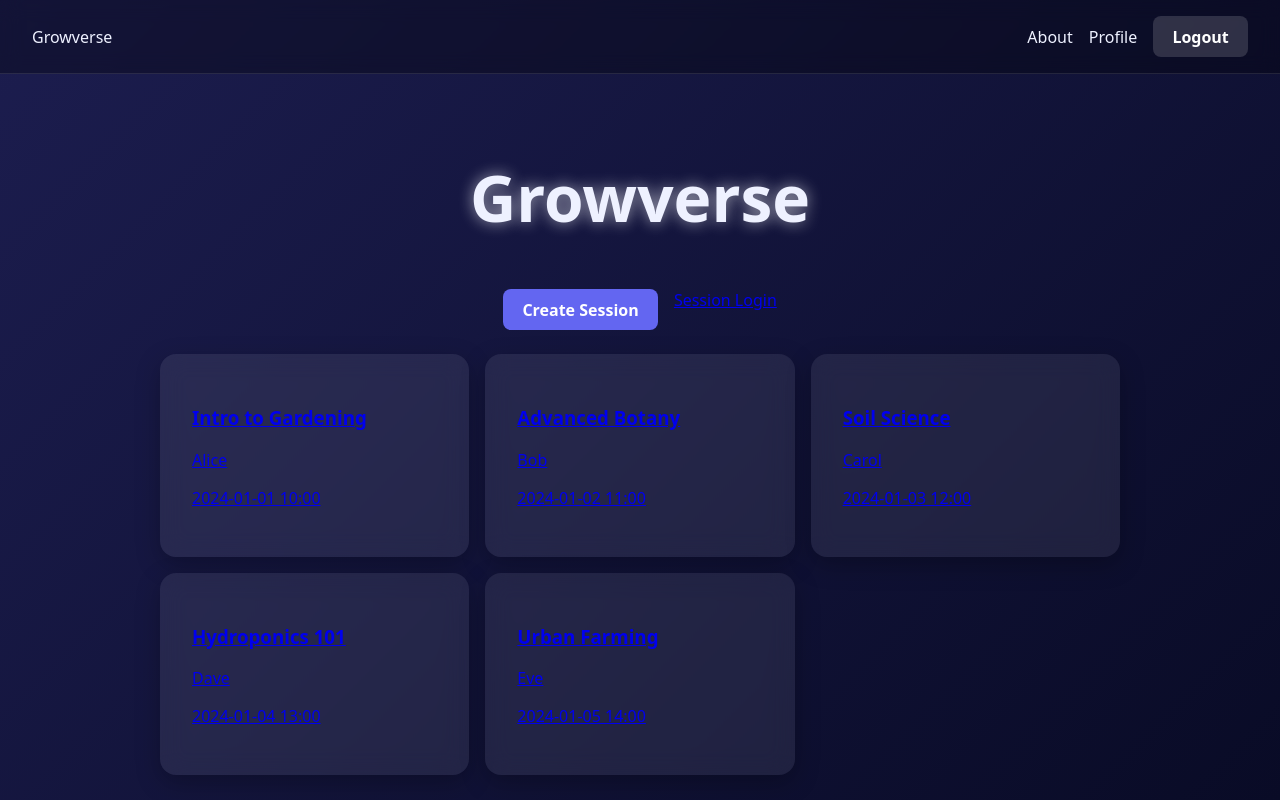
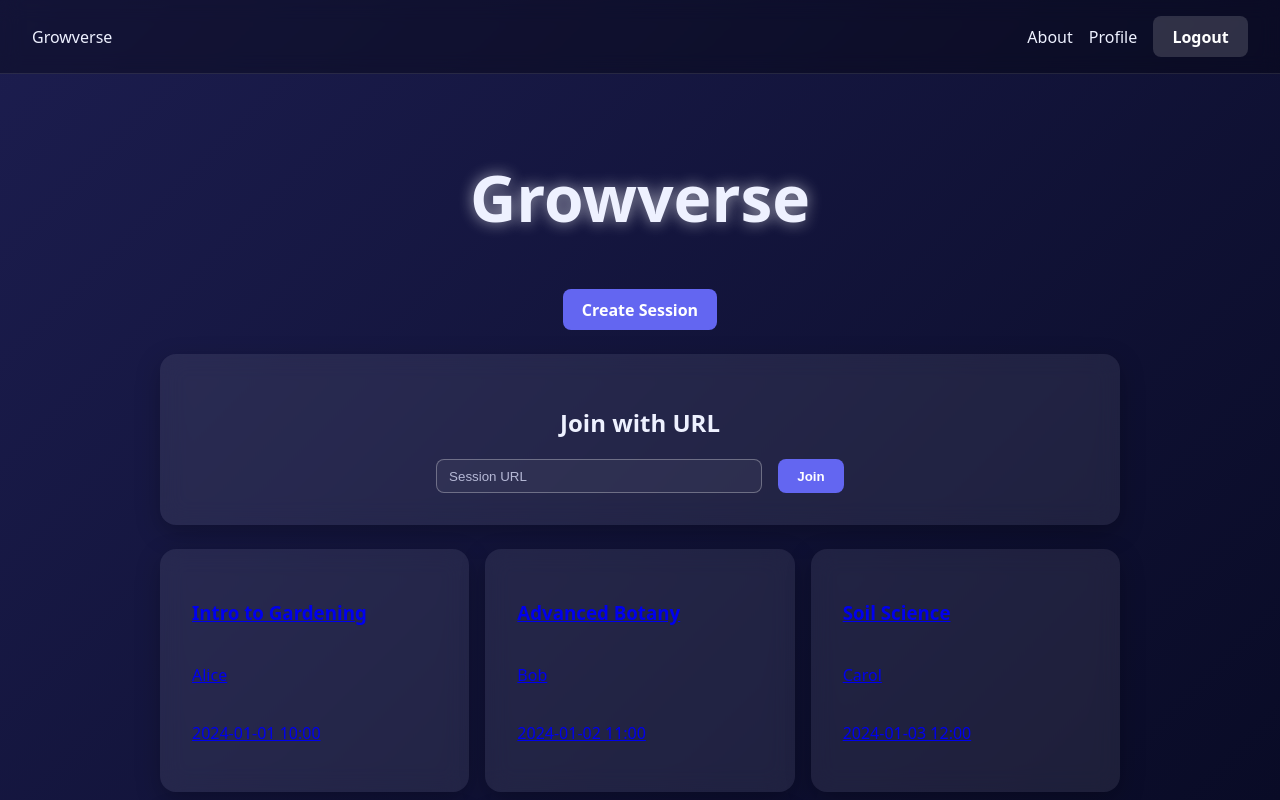
Before and after one commit to growverse/growverse, a React (Vite) app: page / in a window 1280 px wide. Built offline with nearby package versions, Linux system fonts and the light colour scheme.

Commit message:
fix(landing): redesign session cards and inline URL join

```diff
--- a/src/app/App.tsx
+++ b/src/app/App.tsx
@@ -7,7 +7,6 @@ import World from '@/pages/World';
 import SessionLeave from '@/pages/Session/SessionLeave';
 import Profile from '@/pages/Profile/Profile';
 import SessionCreate from '@/pages/Session/SessionCreate';
-import SessionLogin from '@/pages/Session/SessionLogin';
 import SessionDetail from '@/pages/Session/SessionDetail';
 
 export function App(): JSX.Element {
@@ -22,7 +21,6 @@ export function App(): JSX.Element {
         <Route path="/auth" element={<Auth />} />
         <Route path="/world" element={<World />} />
         <Route path="/profile" element={<Profile />} />
-        <Route path="/session/login" element={<SessionLogin />} />
         <Route path="/session/create" element={<SessionCreate />} />
         <Route path="/session/leave" element={<SessionLeave />} />
         <Route path="/session/:sessionId" element={<SessionDetail />} />
--- a/src/app/app.css
+++ b/src/app/app.css
@@ -163,6 +163,11 @@ tbody tr:hover {
   margin-bottom: 1.5rem;
 }
 
+.join-card {
+  margin-bottom: 1.5rem;
+  text-align: center;
+}
+
 .session-grid {
   display: grid;
   gap: 1rem;
@@ -172,4 +177,15 @@ tbody tr:hover {
 .session-card {
   cursor: pointer;
   text-align: left;
+  display: flex;
+  flex-direction: column;
+  gap: 0.25rem;
+  transition:
+    transform 0.2s ease,
+    box-shadow 0.2s ease;
 }
+
+.session-card:hover {
+  transform: translateY(-4px);
+  box-shadow: 0 12px 32px rgba(0, 0, 0, 0.35);
+}
--- a/src/pages/Landing/Landing.tsx
+++ b/src/pages/Landing/Landing.tsx
@@ -15,7 +15,13 @@ export default function Landing(): JSX.Element {
             <Link className="btn" to="/session/create">
               Create Session
             </Link>
-            <Link to="/session/login">Session Login</Link>
+          </div>
+          <div className="card join-card">
+            <h2>Join with URL</h2>
+            <div className="join-section">
+              <input placeholder="Session URL" />
+              <button className="btn">Join</button>
+            </div>
           </div>
           <div className="session-grid">
             {sessions.map((s) => (
--- a/src/pages/Session/SessionLogin.tsx
+++ /dev/null
@@ -1,13 +0,0 @@
-export default function SessionLogin(): JSX.Element {
-  return (
-    <div className="container">
-      <div className="card">
-        <h1>Join with URL</h1>
-        <div className="join-section">
-          <input placeholder="Session URL" />
-          <button className="btn">Join</button>
-        </div>
-      </div>
-    </div>
-  );
-}
```
